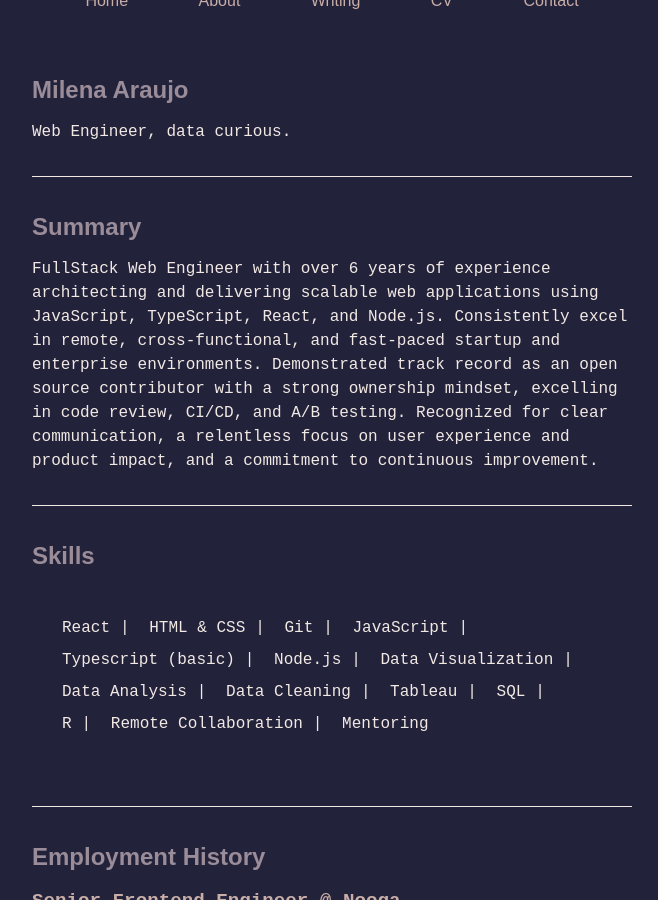
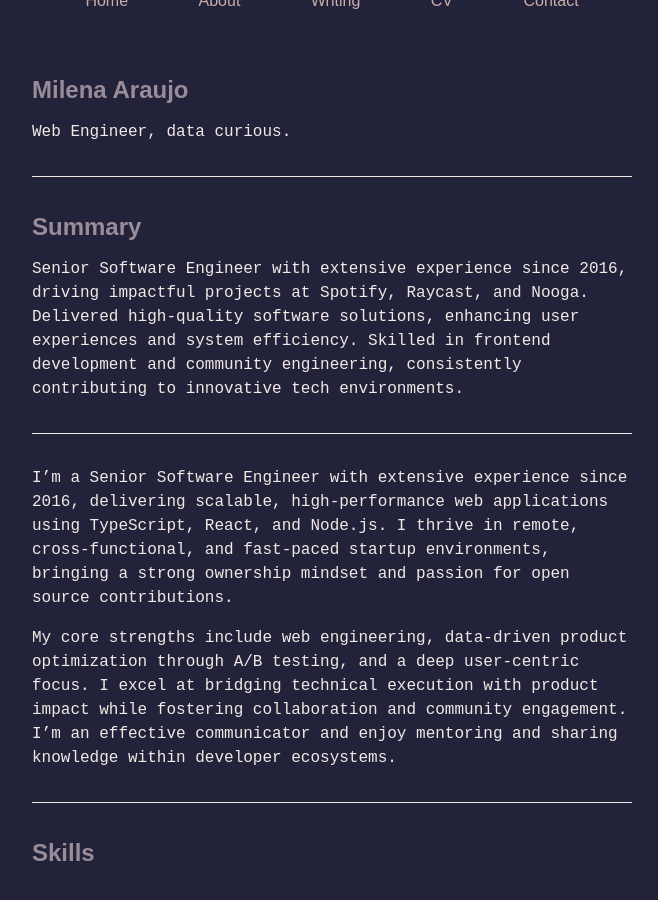
Before and after one commit to mil3na/mil3na.github.io, a Jekyll site: the page built from cv.md, in a window 1280 px wide and 900 px high, scrolled down 281 px. Shown: the whole window, without its empty margins (308-966 px from the left). Built offline with Jekyll 4.4.1, drawn with Linux system fonts in a browser that asks for light colours; some web fonts are replaced.

Commit message:
fixing workflow

```diff
--- a/cv.md
+++ b/cv.md
@@ -11,7 +11,13 @@ Web Engineer, data curious.
 
 ## Summary
 
-FullStack Web Engineer with over 6 years of experience architecting and delivering scalable web applications using JavaScript, TypeScript, React, and Node.js. Consistently excel in remote, cross-functional, and fast-paced startup and enterprise environments. Demonstrated track record as an open source contributor with a strong ownership mindset, excelling in code review, CI/CD, and A/B testing. Recognized for clear communication, a relentless focus on user experience and product impact, and a commitment to continuous improvement.
+Senior Software Engineer with extensive experience since 2016, driving impactful projects at Spotify, Raycast, and Nooga. Delivered high-quality software solutions, enhancing user experiences and system efficiency. Skilled in frontend development and community engineering, consistently contributing to innovative tech environments.
+
+---
+
+I’m a Senior Software Engineer with extensive experience since 2016, delivering scalable, high-performance web applications using TypeScript, React, and Node.js. I thrive in remote, cross-functional, and fast-paced startup environments, bringing a strong ownership mindset and passion for open source contributions.
+
+My core strengths include web engineering, data-driven product optimization through A/B testing, and a deep user-centric focus. I excel at bridging technical execution with product impact while fostering collaboration and community engagement. I’m an effective communicator and enjoy mentoring and sharing knowledge within developer ecosystems.
 
 ---
 
```
Also changed, not shown: .github/workflows/jekyll.yml.
